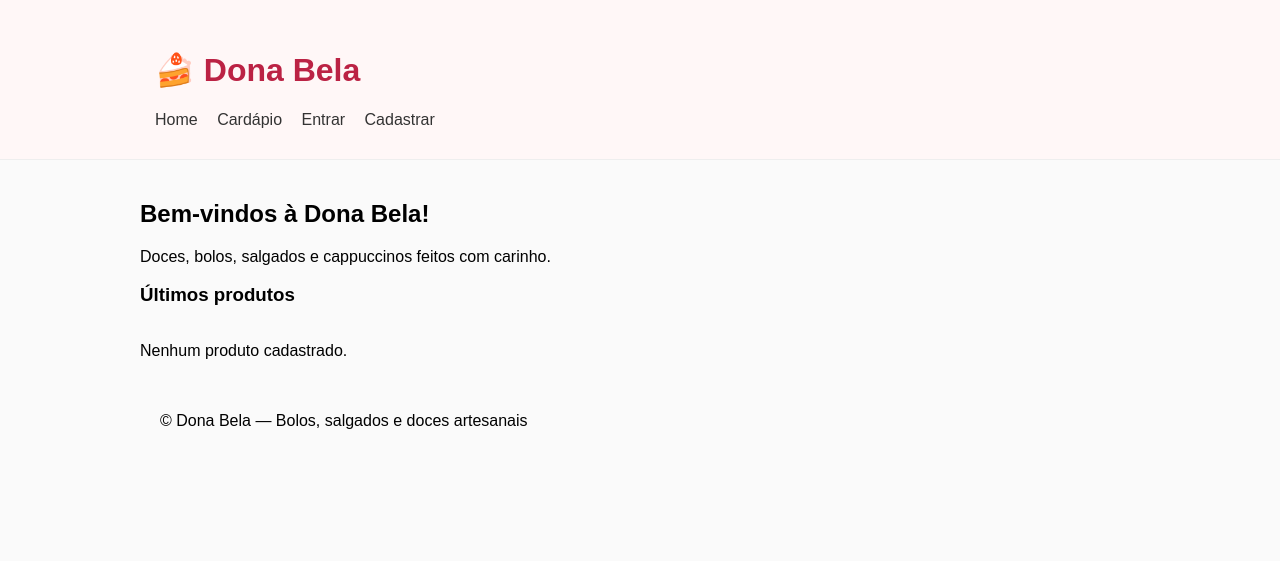
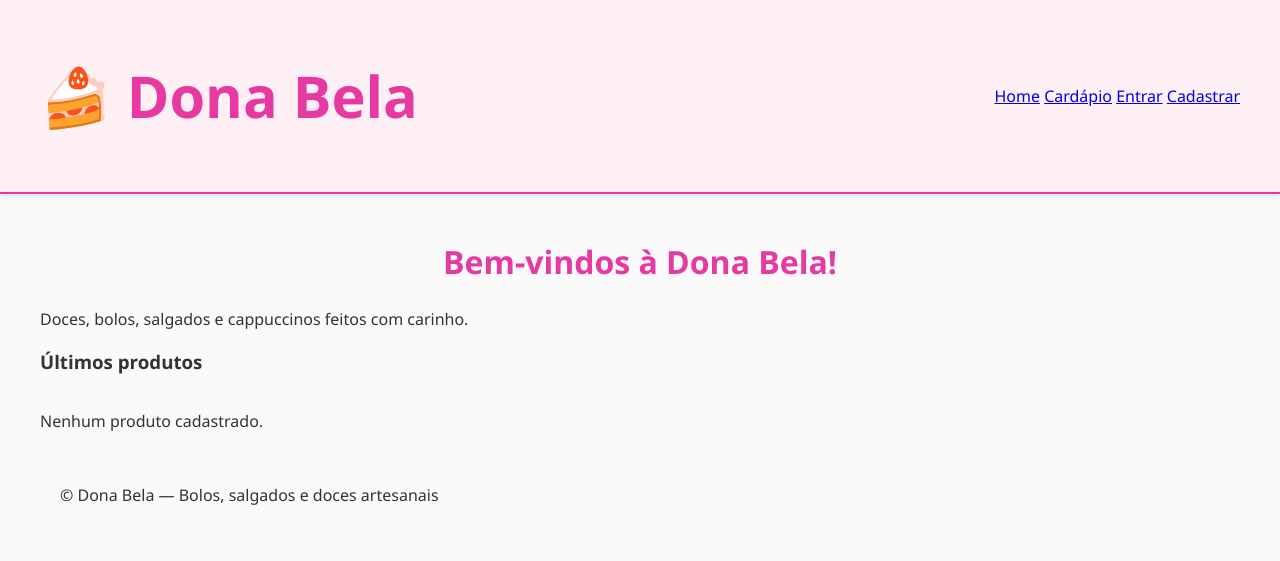
Before and after one commit to Emmily01/projeto02-donabela, a Flask app: page / in a window 1280 px wide. Shown: the top 561 px of the page. Run offline with Flask 3, Linux system fonts and the light colour scheme.

Commit message:
style.css

```diff
--- a/static/style.css
+++ b/static/style.css
@@ -1,38 +1,51 @@
-:root {
-    --accent: #b24;
-    --accent-light: #e36;
-    --muted: #666;
-    --bg-light: #fff7f7;
-  }
-
 body {
-    font-family: Arial, sans-serif;
+    font-family: 'Segoe UI', Tahoma, Geneva, Verdana, sans-serif;
     margin: 0;
     background: #fafafa;
+    color: #333;
 }
 
 .container {
-    max-width: 1000px;
+    max-width: 1200px;
     margin: 0 auto;
     padding: 20px;
 }
 
 .site-header {
-    background: var(--bg-light);
-    border-bottom: 1px solid #eee;
-    padding: 10px 0;
+    background: #fff0f5;
+    border-bottom: 2px solid #e639a1;
+    padding: 15px 0;
+    box-shadow: 0 2px 5px rgba(0,0,0,0.1);
+}
+
+.site-header .container {
+    display: flex;
+    justify-content: space-between;
+    align-items: center;
 }
 
 .site-header h1 a {
     text-decoration: none;
-    color: var(--accent);
+    color: #e639a1;
+    font-size: 1.8em;
+    font-weight: bold;
 }
 
-div a {
-    margin-left: 15px;
+.site-header nav a {
+    margin-left: 20px;
     text-decoration: none;
     color: #333;
+    font-weight: bold;
+    padding: 6px 12px;
+    border-radius: 6px;
+    transition: background 0.2s, color 0.2s;
 }
+
+.site-header nav a:hover {
+    background: #ff69b4;
+    color: #fff;
+}
+
 
 .flashes {
     list-style: none;
@@ -40,28 +53,148 @@
 }
 
 .flash {
-    padding: 8px 12px;
-    margin: 6px 0;
+    padding: 10px 15px;
+    margin: 10px 0;
     border-radius: 6px;
+    font-weight: bold;
 }
 
-.flash.success { background: #e6ffed; }
-.flash.info { background: #eef8ff; }
-.flash.warning { background: #fff4e6; }
-.flash.danger { background: #ffe6e6; }
+.flash.success { background: #e6ffed; color: #2a7a3b; }
+.flash.info { background: #eef8ff; color: #3172b7; }
+.flash.warning { background: #fff4e6; color: #b35900; }
+.flash.danger { background: #ffe6e6; color: #b30000; }
+
+
+h2 {
+    text-align: center;
+    color: #e639a1;
+    margin-bottom: 25px;
+    font-size: 2em;
+}
+
 
 .grid {
     display: grid;
-    grid-template-columns: repeat(auto-fit, minmax(220px, 1fr));
-    gap: 12px;
+    grid-template-columns: repeat(auto-fit, minmax(250px, 1fr));
+    gap: 20px;
     margin-top: 20px;
 }
 
 .card {
     background: #fff;
+    border-radius: 12px;
+    overflow: hidden;
+    box-shadow: 0 4px 10px rgba(0,0,0,0.1);
+    transition: transform 0.3s, box-shadow 0.3s;
+    display: flex;
+    flex-direction: column;
+    justify-content: space-between;
+    text-align: center;
+}
+
+.card:hover {
+    transform: translateY(-5px);
+    box-shadow: 0 8px 20px rgba(0,0,0,0.1);
+}
+
+.card img {
+    width: 100%;
+    height: 180px;
+    object-fit: cover;
+}
+
+.card-body {
+    padding: 15px;
+    flex: 1;
+    display: flex;
+    flex-direction: column;
+    justify-content: space-between;
+}
+
+.card h3 {
+    margin: 0 0 5px 0;
+    color: #e639a1;
+    font-size: 1.2em;
+}
+
+.card .categoria {
+    font-style: italic;
+    color: #666;
+    margin-bottom: 10px;
+}
+
+.card .descricao {
+    color: #555;
+    font-size: 0.95em;
+    margin-bottom: 12px;
+}
+
+.card .preco {
+    font-weight: bold;
+    color: #ff69b4;
+    margin-bottom: 10px;
+}
+
+
+.acoes {
+    display: flex;
+    gap: 10px;
+    margin-top: auto;
+}
+
+.btn {
+    background: #ff69b4;
+    color: #fff;
+    padding: 8px 14px;
+    border-radius: 6px;
+    border: none;
+    cursor: pointer;
+    font-weight: bold;
+    text-decoration: none;
+    transition: background 0.2s;
+}
+
+.btn:hover {
+    background: #ff8ac9;
+}
+
+.btn-excluir {
+    background: #ff4c4c;
+}
+
+.btn-excluir:hover {
+    background: #ff6b6b;
+}
+
+.form {
+    max-width: 500px;
+    background: #fff;
+    padding: 25px;
+    border-radius: 12px;
     border: 1px solid #eee;
-    padding: 12px;
+    margin: 0 auto 30px auto;
+    box-shadow: 0 4px 10px rgba(0,0,0,0.1);
+}
+
+.form label {
+    display: block;
+    margin-top: 12px;
+    font-weight: bold;
+}
+
+.form input, .form textarea {
+    width: 100%;
+    padding: 10px;
+    margin-top: 5px;
+    border: 1px solid #ddd;
     border-radius: 8px;
+    font-size: 1em;
+}
+
+button, .btn-form {
+    margin-top: 15px;
+    width: 100%;
+    text-align: center;
 }
 
 .table {
```
Also changed, not shown: other parts of static/style.css (+20 -32 lines).
